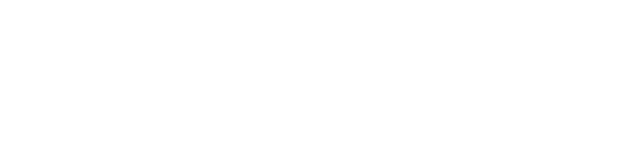
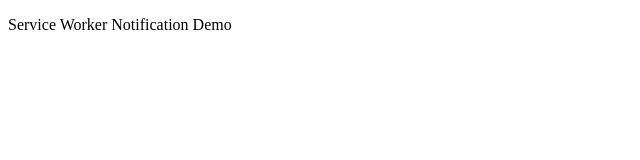
Before and after one commit to yezhi780625/service-worker-notification, a website: page index.html in a window 1280 px wide. Shown: the whole page, without its empty margins (0-640 px from the left). Drawn offline with Linux system fonts and the light colour scheme.

Commit message:
add title

```diff
--- a/index.html
+++ b/index.html
@@ -7,6 +7,7 @@
     <title>Service Worker Notification</title>
   </head>
   <body>
+    <p>Service Worker Notification Demo</p>
     <script src="./main.js"></script>
     <script>
       if ('serviceWorker' in navigator) {
```
